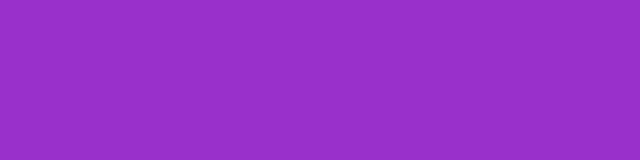
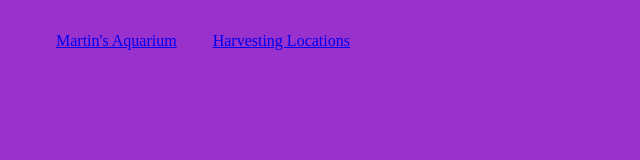
Before and after one commit to archeni/Martins-aquarium, a plain HTML site: page locations.html in a window 1280 px wide. Shown: the whole page, without its empty margins (0-640 px from the left). Drawn offline with Linux system fonts and the light colour scheme.

Commit message:
final changes to branch

```diff
--- a/locations.html
+++ b/locations.html
@@ -7,7 +7,16 @@
   <title>Document</title>
 </head>
 <body>
+  <main>
+    <header>
+      <nav class='navigation'>
+        <a class='nav-link' href='index.html'>Martin's Aquarium</a>
+        <a class='nav-link' href='locations.html'>Harvesting Locations</a>
+      </nav>
+    </header>
 
+
+  </main>
 
   <script src="./scripts/main.js"></script>
 </body>
```
